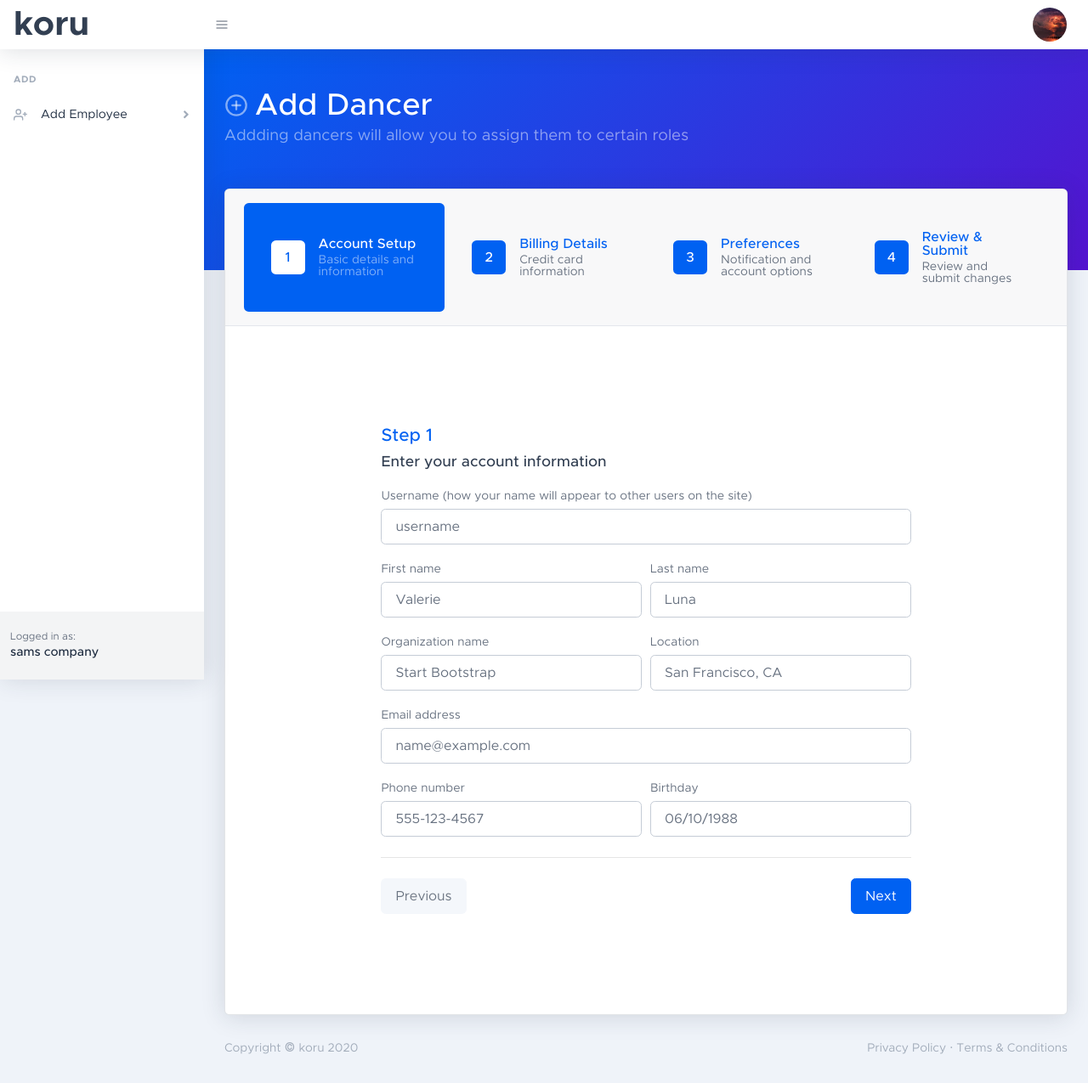
After one commit to samivel/koru, a Flask app: page /add-dancer in a window 1280 px wide. The commit adds this page. Shown: the whole page at 85% size. Run offline with Flask 2, Linux system fonts and the light colour scheme; the visitor is signed in with stand-in values (Sample User, id 1); some libraries are stand-ins or nearby versions.

```diff
--- a/koru/models.py
+++ b/koru/models.py
@@ -16,6 +16,8 @@ class User(db.Model, UserMixin):
 
     def __repr__(self):
         return f"User('{self.first_name}' '{self.last_name}', '{self.email}', '{self.company_name}', '{self.image_file}')"
+
+
 
 class Repertoire(db.Model):
     id = db.Column(db.Integer, primary_key=True)
--- a/koru/routes.py
+++ b/koru/routes.py
@@ -32,6 +32,7 @@ def register():
         # Add user object to db and commit
         db.session.add(user)
         db.session.commit()
+        login_user(user)
         # Flash success message and redirect to login
         flash(f'Account created for {form.first_name.data} {form.last_name.data}, with {form.company_name.data}!', 'success')
         return redirect(url_for('login'))
@@ -107,7 +108,7 @@ def account_photo():
 
     if form.validate_on_submit():
         # Use save_photo from helpers
-        new_photo = save_photo(form.photo.data)
+        new_photo = save_photo(form.photo.data, str(current_user.id))
         # Update users photo and commit
         current_user.image_file = new_photo
         db.session.commit()
@@ -115,3 +116,10 @@ def account_photo():
         flash('Profile pic updated', 'success')
         return redirect(url_for('account_photo'))
     return render_template('account-photo.html', image_file=image_file, form=form)
+
+
+@app.route('/add-dancer', methods=['GET', 'POST'])
+@login_required
+def add_dancer():
+
+    return render_template('add-dancer.html')
--- /dev/null
+++ b/koru/templates/add-dancer.html
@@ -0,0 +1,256 @@
+{% extends "layout.html" %}
+
+{% block titlebar %} Manage Dancers  {% endblock %}
+
+
+
+{% block user %} Samivel Evans {% endblock %}
+{% block header %}
+<header class="page-header page-header-dark bg-gradient-primary-to-secondary pb-10">
+    <div class="container">
+        <div class="page-header-content pt-4">
+            <div class="row align-items-center justify-content-between">
+                <div class="col-auto mt-4">
+                    <h1 class="page-header-title">
+                        <div class="page-header-icon"><i data-feather="plus-circle"></i></div>
+                        Add Dancer
+                    </h1>
+                    <div class="page-header-subtitle">Addding dancers will allow you to assign them to certain roles</div>
+                </div>
+            </div>
+        </div>
+    </div>
+</header>
+{% endblock %}
+{% block main %}
+
+<div class="container mt-n10">
+<div class="card">
+    <div class="card-header border-bottom">
+        <!-- Wizard navigation-->
+        <div class="nav nav-pills nav-justified flex-column flex-xl-row nav-wizard" id="cardTab" role="tablist">
+            <!-- Wizard navigation item 1-->
+            <a class="nav-item nav-link active" id="wizard1-tab" href="#wizard1" data-toggle="tab" role="tab" aria-controls="wizard1" aria-selected="true">
+                <div class="wizard-step-icon">1</div>
+                <div class="wizard-step-text">
+                    <div class="wizard-step-text-name">Account Setup</div>
+                    <div class="wizard-step-text-details">Basic details and information</div>
+                </div>
+            </a>
+            <!-- Wizard navigation item 2-->
+            <a class="nav-item nav-link" id="wizard2-tab" href="#wizard2" data-toggle="tab" role="tab" aria-controls="wizard2" aria-selected="true">
+                <div class="wizard-step-icon">2</div>
+                <div class="wizard-step-text">
+                    <div class="wizard-step-text-name">Billing Details</div>
+                    <div class="wizard-step-text-details">Credit card information</div>
+                </div>
+            </a>
+            <!-- Wizard navigation item 3-->
+            <a class="nav-item nav-link" id="wizard3-tab" href="#wizard3" data-toggle="tab" role="tab" aria-controls="wizard3" aria-selected="true">
+                <div class="wizard-step-icon">3</div>
+                <div class="wizard-step-text">
+                    <div class="wizard-step-text-name">Preferences</div>
+                    <div class="wizard-step-text-details">Notification and account options</div>
+                </div>
+            </a>
+            <!-- Wizard navigation item 4-->
+            <a class="nav-item nav-link" id="wizard4-tab" href="#wizard4" data-toggle="tab" role="tab" aria-controls="wizard4" aria-selected="true">
+                <div class="wizard-step-icon">4</div>
+                <div class="wizard-step-text">
+                    <div class="wizard-step-text-name">Review &amp; Submit</div>
+                    <div class="wizard-step-text-details">Review and submit changes</div>
+                </div>
+            </a>
+        </div>
+    </div>
+    <div class="card-body">
+        <div class="tab-content" id="cardTabContent">
+            <!-- Wizard tab pane item 1-->
+            <div class="tab-pane py-5 py-xl-10 fade show active" id="wizard1" role="tabpanel" aria-labelledby="wizard1-tab">
+                <div class="row justify-content-center">
+                    <div class="col-xxl-6 col-xl-8">
+                        <h3 class="text-primary">Step 1</h3>
+                        <h5 class="card-title">Enter your account information</h5>
+                        <form>
+                            <div class="form-group">
+                                <label class="small mb-1" for="inputUsername">Username (how your name will appear to other users on the site)</label>
+                                <input class="form-control" id="inputUsername" type="text" placeholder="Enter your username" value="username" />
+                            </div>
+                            <div class="form-row">
+                                <div class="form-group col-md-6">
+                                    <label class="small mb-1" for="inputFirstName">First name</label>
+                                    <input class="form-control" id="inputFirstName" type="text" placeholder="Enter your first name" value="Valerie" />
+                                </div>
+                                <div class="form-group col-md-6">
+                                    <label class="small mb-1" for="inputLastName">Last name</label>
+                                    <input class="form-control" id="inputLastName" type="text" placeholder="Enter your last name" value="Luna" />
+                                </div>
+                            </div>
+                            <div class="form-row">
+                                <div class="form-group col-md-6">
+                                    <label class="small mb-1" for="inputOrgName">Organization name</label>
+                                    <input class="form-control" id="inputOrgName" type="text" placeholder="Enter your organization name" value="Start Bootstrap" />
+                                </div>
+                                <div class="form-group col-md-6">
+                                    <label class="small mb-1" for="inputLocation">Location</label>
+                                    <input class="form-control" id="inputLocation" type="text" placeholder="Enter your location" value="San Francisco, CA" />
+                                </div>
+                            </div>
+                            <div class="form-group">
+                                <label class="small mb-1" for="inputEmailAddress">Email address</label>
+                                <input class="form-control" id="inputEmailAddress" type="email" placeholder="Enter your email address" value="name@example.com" />
+                            </div>
+                            <div class="form-row">
+                                <div class="form-group col-md-6 mb-md-0">
+                                    <label class="small mb-1" for="inputPhone">Phone number</label>
+                                    <input class="form-control" id="inputPhone" type="tel" placeholder="Enter your phone number" value="555-123-4567" />
+                                </div>
+                                <div class="form-group col-md-6 mb-0">
+                                    <label class="small mb-1" for="inputBirthday">Birthday</label>
+                                    <input class="form-control" id="inputBirthday" type="text" name="birthday" placeholder="Enter your birthday" value="06/10/1988" />
+                                </div>
+                            </div>
+                            <hr class="my-4" />
+                            <div class="d-flex justify-content-between">
+                                <button class="btn btn-light disabled" type="button" disabled>Previous</button>
+                                <button class="btn btn-primary" type="button">Next</button>
+                            </div>
+                        </form>
+                    </div>
+                </div>
+            </div>
+            <!-- Wizard tab pane item 2-->
+            <div class="tab-pane py-5 py-xl-10 fade" id="wizard2" role="tabpanel" aria-labelledby="wizard2-tab">
+                <div class="row justify-content-center">
+                    <div class="col-xxl-6 col-xl-8">
+                        <h3 class="text-primary">Step 2</h3>
+                        <h5 class="card-title">Enter your billing details</h5>
+                        <form>
+                            <div class="form-row">
+                                <div class="form-group col-md-6">
+                                    <label class="small mb-1" for="inputBillingName">Name on card</label>
+                                    <input class="form-control" id="inputBillingName" type="text" placeholder="Enter the name as it appears on your card" value="Valerie Luna" />
+                                </div>
+                                <div class="form-group col-md-6">
+                                    <label class="small mb-1" for="inputBillingCCNumber">Card number</label>
+                                    <input class="form-control" id="inputBillingCCNumber" type="text" placeholder="Enter your credit card number" value="4444 3333 2222 1111" />
+                                </div>
+                            </div>
+                            <div class="form-row">
+                                <div class="form-group col-md-4 mb-4 mb-md-0">
+                                    <label class="small mb-1" for="inputOrgName">Card expiry month</label>
+                                    <input class="form-control" id="inputOrgName" type="text" placeholder="Enter expiry month" value="06" />
+                                </div>
+                                <div class="form-group col-md-4 mb-4 mb-md-0">
+                                    <label class="small mb-1" for="inputLocation">Card expiry year</label>
+                                    <input class="form-control" id="inputLocation" type="text" placeholder="Enter expiry year" value="2024" />
+                                </div>
+                                <div class="form-group col-md-4 mb-0">
+                                    <label class="small mb-1" for="inputLocation">CVV Number</label>
+                                    <input class="form-control" id="inputLocation" type="password" placeholder="Enter CVV number" value="111" />
+                                </div>
+                            </div>
+                            <hr class="my-4" />
+                            <div class="d-flex justify-content-between">
+                                <button class="btn btn-light" type="button">Previous</button>
+                                <button class="btn btn-primary" type="button">Next</button>
+                            </div>
+                        </form>
+                    </div>
+                </div>
+            </div>
+            <!-- Wizard tab pane item 3-->
+            <div class="tab-pane py-5 py-xl-10 fade" id="wizard3" role="tabpanel" aria-labelledby="wizard3-tab">
+                <div class="row justify-content-center">
+                    <div class="col-xxl-6 col-xl-8">
+                        <h3 class="text-primary">Step 3</h3>
+                        <h5 class="card-title">Choose when you want to receive email notifications</h5>
+                        <form action="">
+                            <div class="custom-control custom-checkbox">
+                                <input class="custom-control-input" id="checkAccountChanges" type="checkbox" checked />
+                                <label class="custom-control-label" for="checkAccountChanges">Changes made to your account</label>
+                            </div>
+                            <div class="custom-control custom-checkbox">
+                                <input class="custom-control-input" id="checkAccountGroups" type="checkbox" checked />
+                                <label class="custom-control-label" for="checkAccountGroups">Changes are made to groups you're part of</label>
+                            </div>
+                            <div class="custom-control custom-checkbox">
+                                <input class="custom-control-input" id="checkProductUpdates" type="checkbox" checked />
+                                <label class="custom-control-label" for="checkProductUpdates">Product updates for products you've purchased or starred</label>
+                            </div>
+                            <div class="custom-control custom-checkbox">
+                                <input class="custom-control-input" id="checkProductNew" type="checkbox" checked />
+                                <label class="custom-control-label" for="checkProductNew">Information on new products and services</label>
+                            </div>
+                            <div class="custom-control custom-checkbox">
+                                <input class="custom-control-input" id="checkPromotional" type="checkbox" />
+                                <label class="custom-control-label" for="checkPromotional">Marketing and promotional offers</label>
+                            </div>
+                            <div class="custom-control custom-checkbox">
+                                <input class="custom-control-input" id="checkSecurity" type="checkbox" checked disabled />
+                                <label class="custom-control-label" for="checkSecurity">Security alerts</label>
+                            </div>
+                            <hr class="my-4" />
+                            <div class="d-flex justify-content-between">
+                                <button class="btn btn-light" type="button">Previous</button>
+                                <button class="btn btn-primary" type="button">Next</button>
+                            </div>
+                        </form>
+                    </div>
+                </div>
+            </div>
+            <!-- Wizard tab pane item 4-->
+            <div class="tab-pane py-5 py-xl-10 fade" id="wizard4" role="tabpanel" aria-labelledby="wizard4-tab">
+                <div class="row justify-content-center">
+                    <div class="col-xxl-6 col-xl-8">
+                        <h3 class="text-primary">Step 4</h3>
+                        <h5 class="card-title">Review the following information and submit</h5>
+                        <div class="row small text-muted">
+                            <div class="col-sm-3 text-truncate"><em>Username:</em></div>
+                            <div class="col">username</div>
+                        </div>
+                        <div class="row small text-muted">
+                            <div class="col-sm-3 text-truncate"><em>Name:</em></div>
+                            <div class="col">Valerie Luna</div>
+                        </div>
+                        <div class="row small text-muted">
+                            <div class="col-sm-3 text-truncate"><em>Organization Name:</em></div>
+                            <div class="col">Start Bootstrap</div>
+                        </div>
+                        <div class="row small text-muted">
+                            <div class="col-sm-3 text-truncate"><em>Location:</em></div>
+                            <div class="col">San Francisco, CA</div>
+                        </div>
+                        <div class="row small text-muted">
+                            <div class="col-sm-3 text-truncate"><em>Email Address:</em></div>
+                            <div class="col">name@example.com</div>
+                        </div>
+                        <div class="row small text-muted">
+                            <div class="col-sm-3 text-truncate"><em>Phone Number:</em></div>
+                            <div class="col">555-123-4567</div>
+                        </div>
+                        <div class="row small text-muted">
+                            <div class="col-sm-3 text-truncate"><em>Birthday:</em></div>
+                            <div class="col">06/10/1988</div>
+                        </div>
+                        <div class="row small text-muted">
+                            <div class="col-sm-3 text-truncate"><em>Credit Card Number:</em></div>
+                            <div class="col">**** **** **** 1111</div>
+                        </div>
+                        <div class="row small text-muted">
+                            <div class="col-sm-3 text-truncate"><em>Credit Card Expiration:</em></div>
+                            <div class="col">06/2024</div>
+                        </div>
+                        <hr class="my-4" />
+                        <div class="d-flex justify-content-between">
+                            <button class="btn btn-light" type="button">Previous</button>
+                            <button class="btn btn-primary" type="button">Submit</button>
+                        </div>
+                    </div>
+                </div>
+            </div>
+        </div>
+    </div>
+</div>
+</div>
+{% endblock %}
--- a/koru/templates/index.html
+++ b/koru/templates/index.html
@@ -25,7 +25,7 @@
 {% endblock %}
 {% block main %}
 
-
+<div class="container">
 <div class="card mt-n10">
     <div class="card-header">Boxed Layout Example</div>
     <div class="card-body">Lorem ipsum dolor sit amet consectetur adipisicing elit. Delectus, accusamus quisquam? Consequatur atque porro vel repellendus, iste perferendis hic nostrum! Corrupti porro vel illo ipsum neque ex nemo voluptas amet.
@@ -33,5 +33,5 @@
         Lorem ipsum dolor sit, amet consectetur adipisicing elit. Soluta quisquam ratione magnam est dolorem obcaecati doloremque perspiciatis, totam minus facilis repudiandae minima adipisci animi numquam corporis repellendus cumque blanditiis non.
     </div>
 </div>
-
+</div>
 {% endblock %}
--- a/koru/templates/layout.html
+++ b/koru/templates/layout.html
@@ -55,21 +55,32 @@
                 <nav class="sidenav shadow-right sidenav-light">
                     <div class="sidenav-menu">
                         <div class="nav accordion" id="accordionSidenav">
+                            <div class="sidenav-menu-heading">Add</div>
+                            <a class="nav-link collapsed" href="javascript:void(0);" data-toggle="collapse" data-target="#collapseDashboards" aria-expanded="false" aria-controls="collapseDashboards">
+                                <div class="nav-link-icon"><i data-feather="user-plus"></i></div>
+                                Add Employee
+                                <div class="sidenav-collapse-arrow"><i class="fas fa-angle-down"></i></div>
+                            </a>
+                            <div class="collapse" id="collapseDashboards" data-parent="#accordionSidenav">
+                                <nav class="sidenav-menu-nested nav accordion" id="accordionSidenavPages">
+                                    <a class="nav-link" href="{{ url_for('add_dancer') }}">
+                                        Dancer
 
+                                    </a>
+                                    <a class="nav-link" href="dashboard-2.html">
+                                        Ballet Master
 
-                            <div class="sidenav-menu-heading">Manage</div>
-                            <a class="nav-link" href="charts.html">
-                                <div class="nav-link-icon"><i data-feather="star"></i></div>
-                                Dancers
-                            </a>
-                            <a class="nav-link" href="tables.html">
-                                <div class="nav-link-icon"><i data-feather="user"></i></div>
-                                Rehearsal masters
-                            </a>
-                            <a class="nav-link" href="tables.html">
-                                <div class="nav-link-icon"><i data-feather="circle"></i></div>
-                                Ballets
-                            </a>
+                                    </a>
+                                    <a class="nav-link" href="dashboard-3.html">
+                                        Repetiteur
+
+                                    </a>
+                                    <a class="nav-link" href="dashboard-3.html">
+                                        Accompanist
+
+                                    </a>
+                                </nav>
+                            </div>
 
                         </div>
                     </div>
@@ -97,9 +108,9 @@
                     {% block header %} {% endblock %}
                     <!-- Main page content-->
 
-                    <div class="container">
+
                         {% block main %} {% endblock %}
-                    </div>
+
                 </main>
                 <footer class="footer mt-auto footer-light">
                     <div class="container-fluid">
```
Also changed, not shown: koru/helpers.py (+16 -4 lines), koru/koru.db, koru/static/images/profile_pics/17dab73be.jpg (added), koru/static/images/profile_pics/8629f3f3d4e60b5a.png (deleted).
